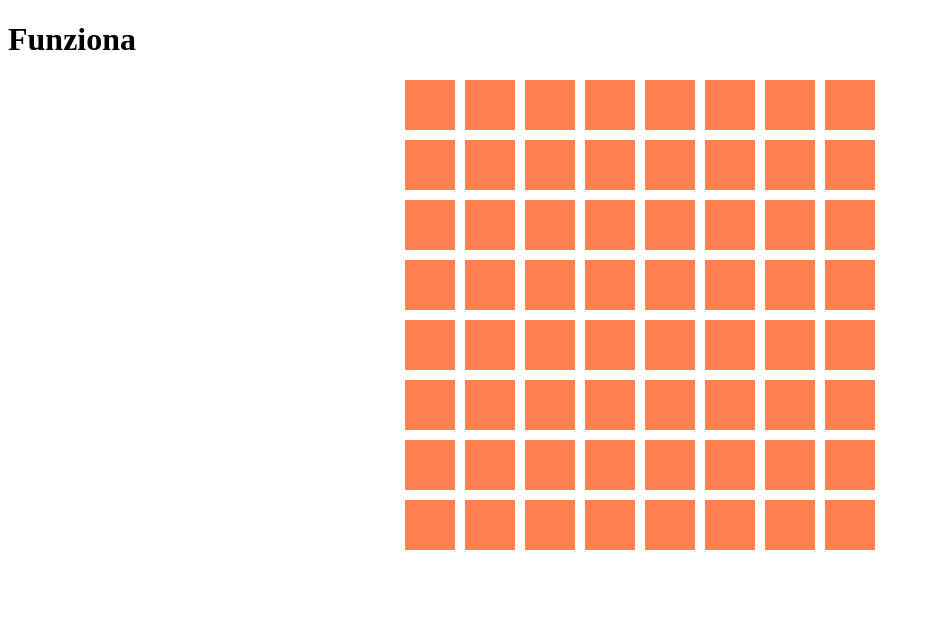
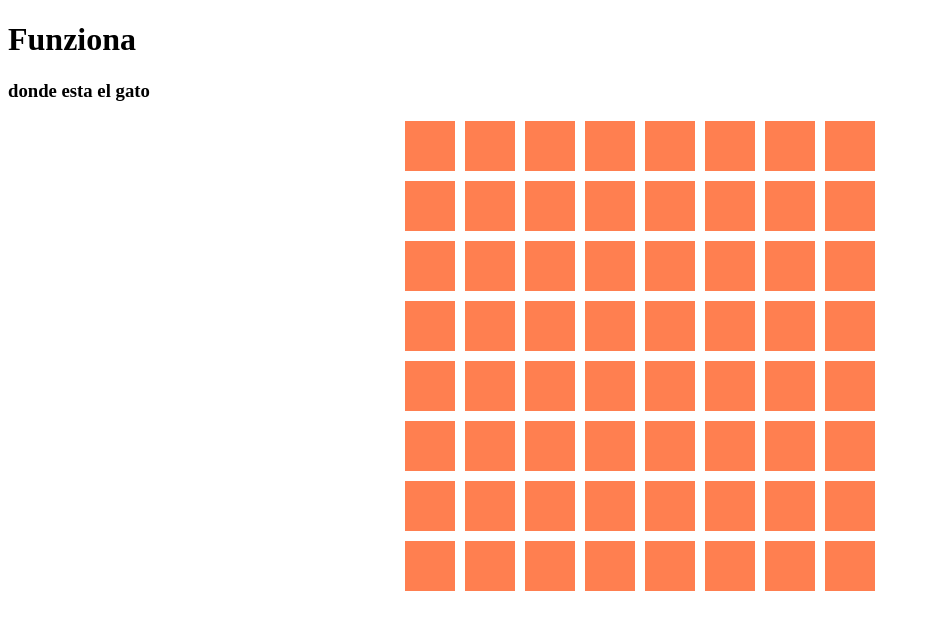
Before and after one commit to DevPres/cat-game, an Angular app: page / in a window 1280 px wide. Shown: the top 630 px of the page, without its empty margins (0-930 px from the left). Built offline with nearby package versions, Linux system fonts and the light colour scheme.

Commit message:
feat: build new remote branch

```diff
--- a/src/app/app.component.ts
+++ b/src/app/app.component.ts
@@ -7,6 +7,7 @@ import { GridComponent } from './components/grid/grid.component';
   imports: [GridComponent],
   template: `
     <h1>Funziona</h1>
+    <h3>donde esta el gato</h3>
     <div class="container">
       <app-grid />
     </div>
```
